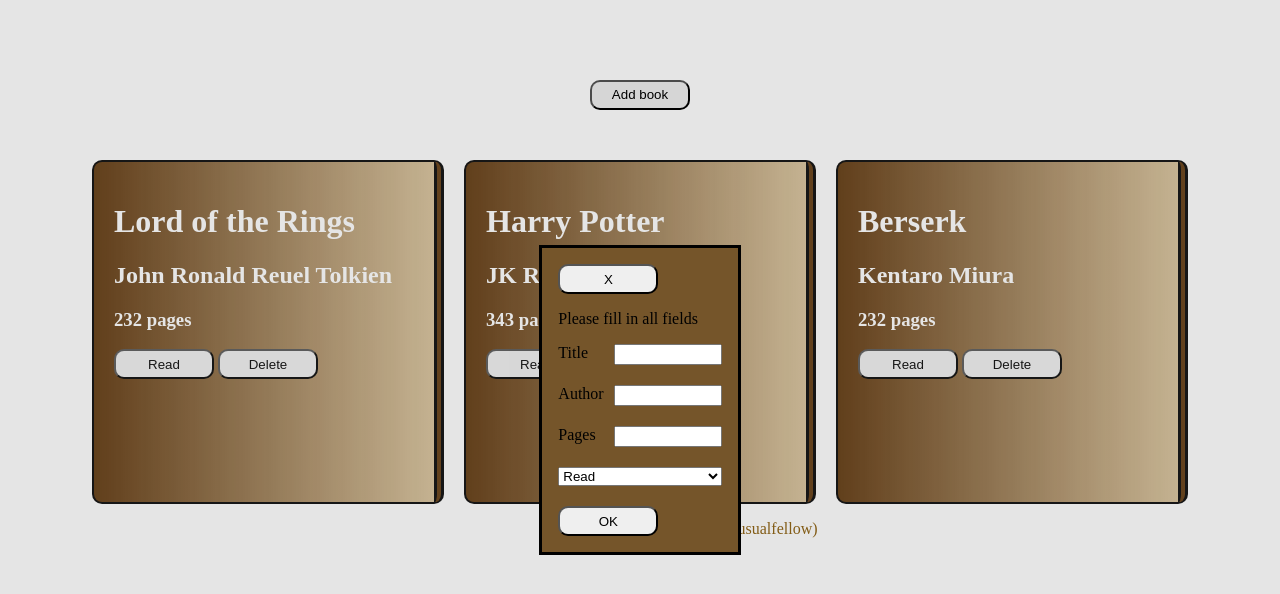
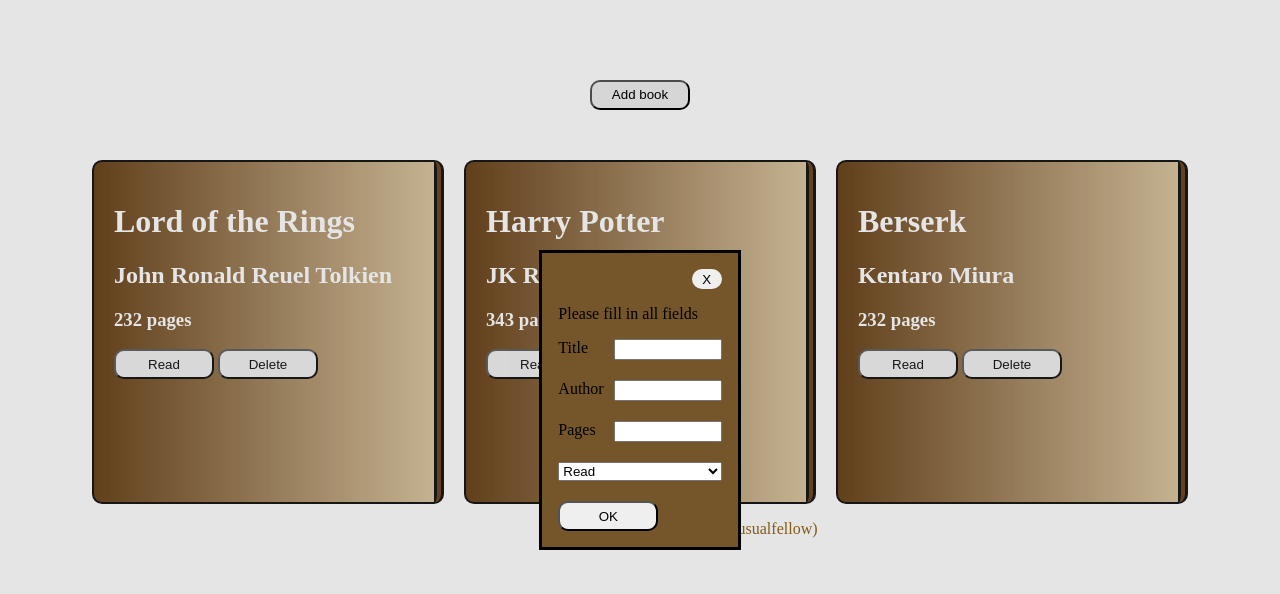
Before and after one commit to theusualfellow/library, a plain HTML site: page index.html in a window 1280 px wide. Both pictures are taken after a click on the button "Add book". Drawn offline with Linux system fonts and the light colour scheme.

Commit message:
Finishing up

```diff
--- a/style.css
+++ b/style.css
@@ -68,3 +68,12 @@ button{
 select{
     width: 100%;
 }
+.closeDialog{
+    display: block;
+    width: 30px;
+    height: 20px;
+    border: none;
+    border-radius: 20px;
+    margin-left:auto;
+    margin-right:0;
+}
```
